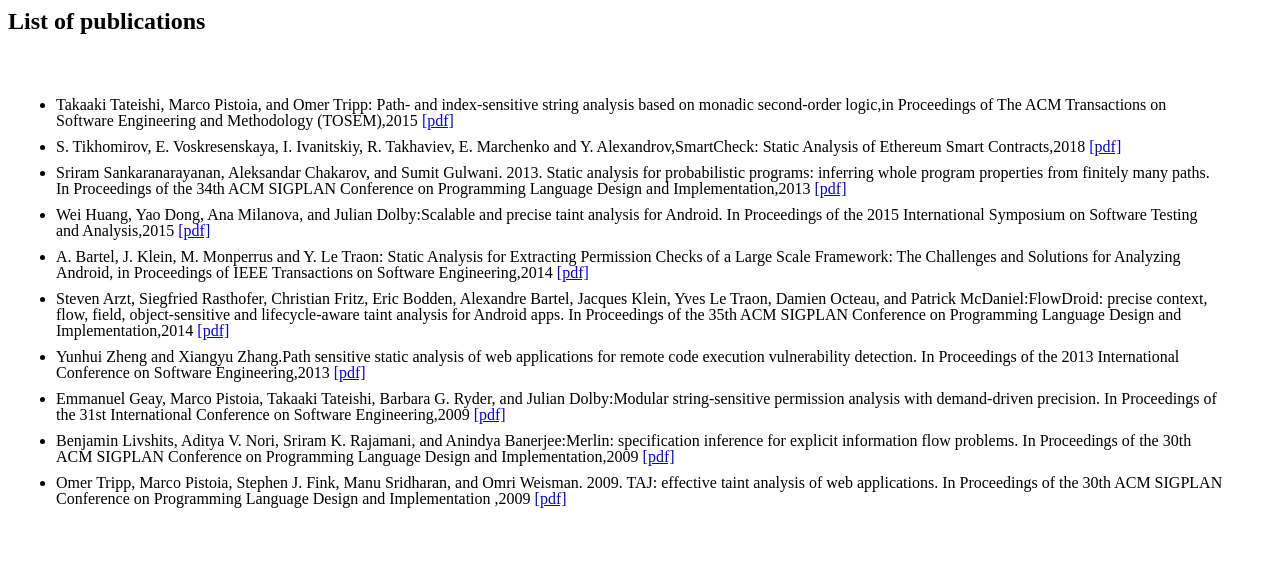
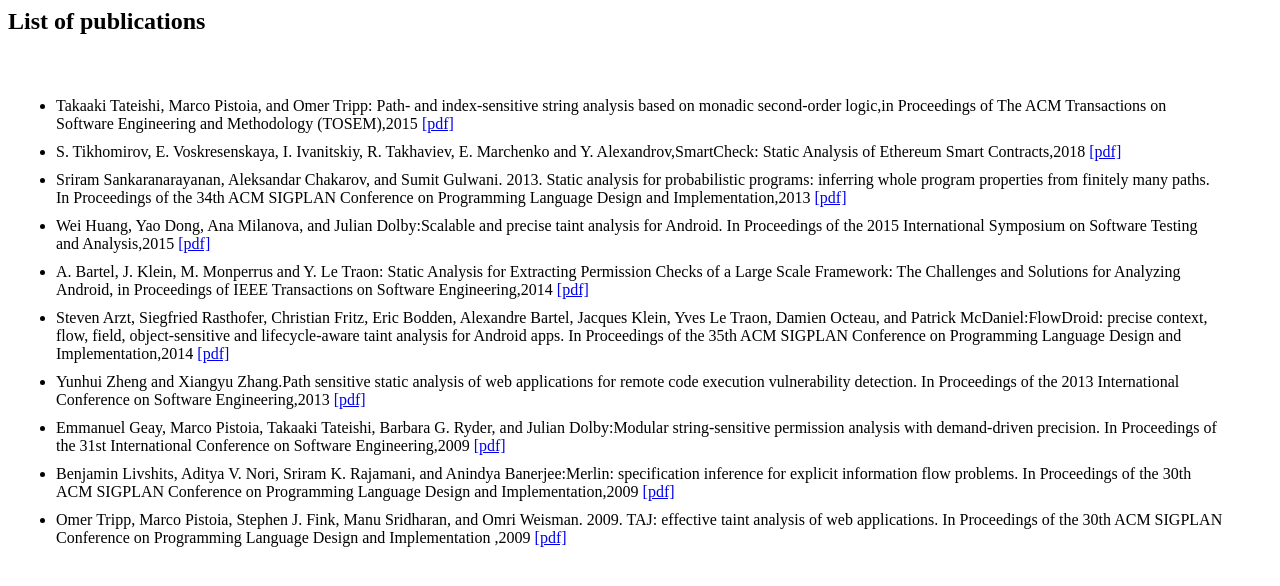
Before and after one commit to anitha181992/Static_analysis, a plain HTML site: page publications.html in a window 1280 px wide. Drawn offline with Linux system fonts and the light colour scheme.

Commit message:
Update publications.html

```diff
--- a/publications.html
+++ b/publications.html
@@ -7,7 +7,7 @@
       padding-right: 3rem;
       }
       li {
-      line-height: 1.0;
+
         margin-top: 10px;
       }
     </style>
```
